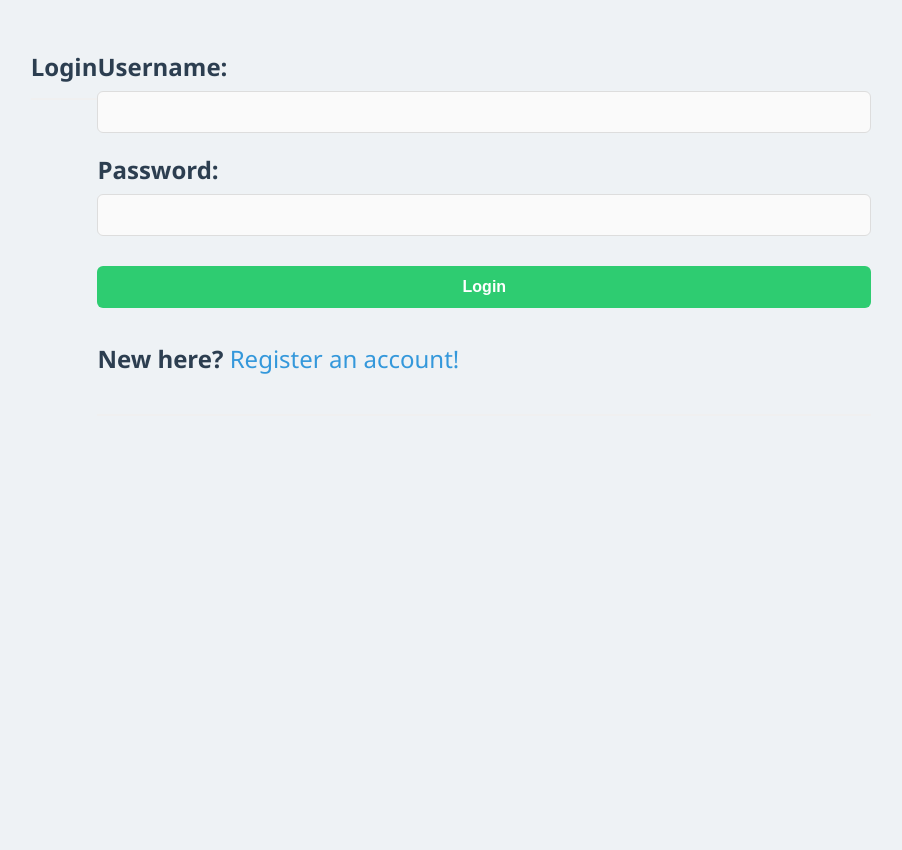
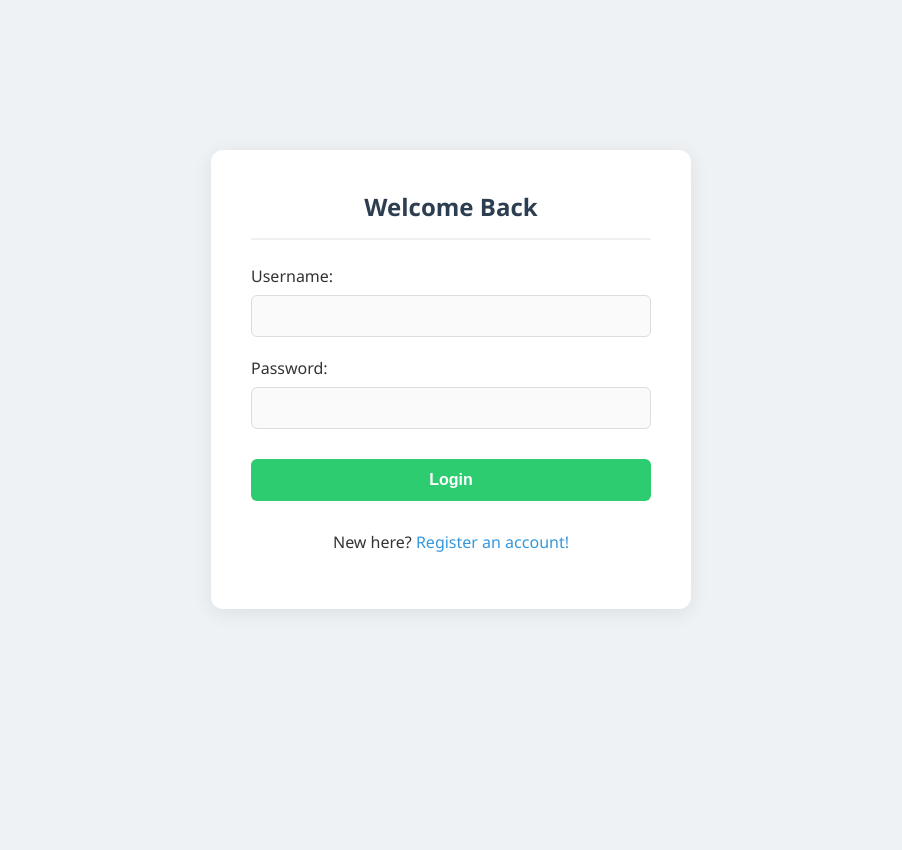
Before and after one commit to j494zhu/PyFinanceTracker, a Flask app: page /login in a window 1280 px wide. Shown: the whole page, without its empty margins (189-1091 px from the left). Run offline with Flask 3, Linux system fonts and the light colour scheme.

Commit message:
update login page: palce contents inside card layout

```diff
--- a/templates/login.html
+++ b/templates/login.html
@@ -2,10 +2,13 @@
 <html>
     <head>
         <title>Login</title>
-        <link rel="stylesheet" href="{{ url_for('static', filename='style.css')}}">
+        <link rel="stylesheet" href="{{ url_for('static', filename='style.css') }}">
     </head>
     <body>
-        <h1>Login<h1>
+
+        <div class="container" style="max-width: 400px; margin-top: 100px;">
+
+            <h1 style="text-align: center;">Welcome Back</h1>
 
             <form action="/login" method="POST">
                 <label>Username:</label>
@@ -17,6 +20,10 @@
                 <button type="submit">Login</button>
             </form>
 
-        <p>New here? <a href="/register">Register an account!</a></p>
+            <p style="text-align: center; margin-top: 20px;">
+                New here? <a href="/register">Register an account!</a>
+            </p>
+
+        </div>
         </body>
 </html>
```
Lines whose indentation alone changed are shown as unchanged.
